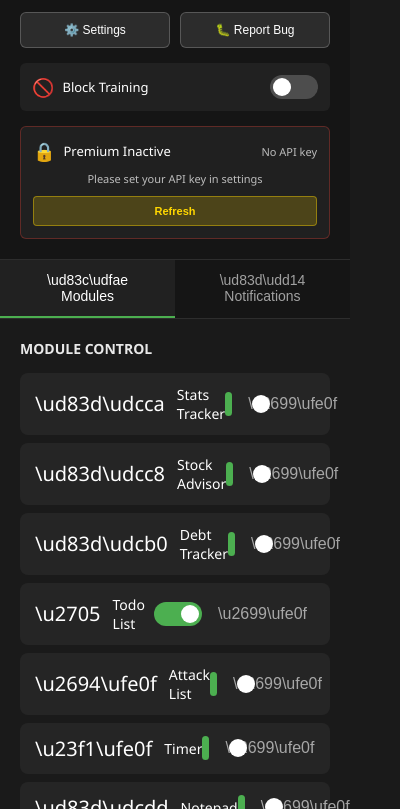
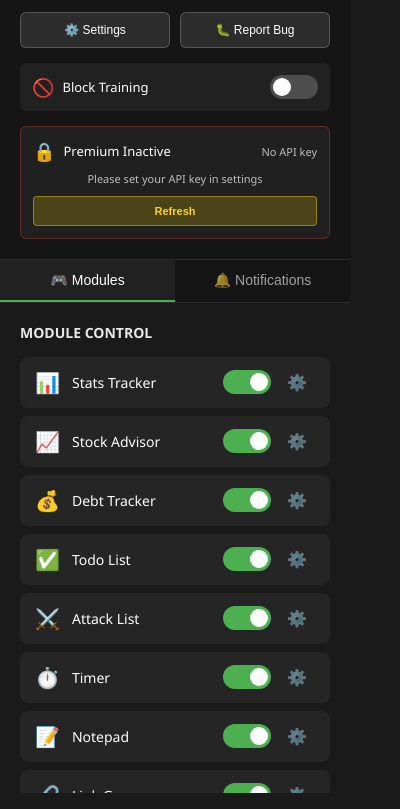
Before and after one commit to Machiacelli/SidekickChromeExt, a browser extension: page popup/popup.html in a window 400 px wide. Shown: the part 166-975 px from the top of the page. Drawn offline with Linux system fonts and the light colour scheme.

Commit message:
fix: correct emoji encoding in popup HTML

```diff
--- a/popup/popup.html
+++ b/popup/popup.html
@@ -480,35 +480,124 @@
 
     <!-- Tabs Navigation -->
     <div class="tabs">
-        <button class="tab-button active" data-tab="modules">\ud83c\udfae Modules</button>
-        <button class="tab-button" data-tab="notifications">\ud83d\udd14 Notifications</button>
+        <button class="tab-button active" data-tab="modules">🎮 Modules</button>
+        <button class="tab-button" data-tab="notifications">🔔 Notifications</button>
     </div>
 
     <div class="content">
         <!-- Modules Tab -->
         <div class="tab-content active" id="modules-tab">
             <div class="tab-section-title">MODULE CONTROL</div>
-            <!-- 8 module items here -->
-            <div class="module-item"><span class="module-icon">\ud83d\udcca</span><span class="module-name">Stats Tracker</span><label class="module-toggle"><input type="checkbox" data-module="stats-tracker" checked><span class="slider"></span></label><button class="module-settings-btn" data-module="stats-tracker">\u2699\ufe0f</button></div>
-            <div class="module-item"><span class="module-icon">\ud83d\udcc8</span><span class="module-name">Stock Advisor</span><label class="module-toggle"><input type="checkbox" data-module="stock-advisor" checked><span class="slider"></span></label><button class="module-settings-btn" data-module="stock-advisor">\u2699\ufe0f</button></div>
-            <div class="module-item"><span class="module-icon">\ud83d\udcb0</span><span class="module-name">Debt Tracker</span><label class="module-toggle"><input type="checkbox" data-module="debt-tracker" checked><span class="slider"></span></label><button class="module-settings-btn" data-module="debt-tracker">\u2699\ufe0f</button></div>
-            <div class="module-item"><span class="module-icon">\u2705</span><span class="module-name">Todo List</span><label class="module-toggle"><input type="checkbox" data-module="todo-list" checked><span class="slider"></span></label><button class="module-settings-btn" data-module="todo-list">\u2699\ufe0f</button></div>
-            <div class="module-item"><span class="module-icon">\u2694\ufe0f</span><span class="module-name">Attack List</span><label class="module-toggle"><input type="checkbox" data-module="attack-list" checked><span class="slider"></span></label><button class="module-settings-btn" data-module="attack-list">\u2699\ufe0f</button></div>
-            <div class="module-item"><span class="module-icon">\u23f1\ufe0f</span><span class="module-name">Timer</span><label class="module-toggle"><input type="checkbox" data-module="timer" checked><span class="slider"></span></label><button class="module-settings-btn" data-module="timer">\u2699\ufe0f</button></div>
-            <div class="module-item"><span class="module-icon">\ud83d\udcdd</span><span class="module-name">Notepad</span><label class="module-toggle"><input type="checkbox" data-module="notepad" checked><span class="slider"></span></label><button class="module-settings-btn" data-module="notepad">\u2699\ufe0f</button></div>
-            <div class="module-item"><span class="module-icon">\ud83d\udd17</span><span class="module-name">Link Groups</span><label class="module-toggle"><input type="checkbox" data-module="link-groups" checked><span class="slider"></span></label><button class="module-settings-btn" data-module="link-groups">\u2699\ufe0f</button></div>
+
+            <div class="module-item">
+                <span class="module-icon">📊</span>
+                <span class="module-name">Stats Tracker</span>
+                <label class="module-toggle">
+                    <input type="checkbox" data-module="stats-tracker" checked>
+                    <span class="slider"></span>
+                </label>
+                <button class="module-settings-btn" data-module="stats-tracker">⚙️</button>
+            </div>
+
+            <div class="module-item">
+                <span class="module-icon">📈</span>
+                <span class="module-name">Stock Advisor</span>
+                <label class="module-toggle">
+                    <input type="checkbox" data-module="stock-advisor" checked>
+                    <span class="slider"></span>
+                </label>
+                <button class="module-settings-btn" data-module="stock-advisor">⚙️</button>
+            </div>
+
+            <div class="module-item">
+                <span class="module-icon">💰</span>
+                <span class="module-name">Debt Tracker</span>
+                <label class="module-toggle">
+                    <input type="checkbox" data-module="debt-tracker" checked>
+                    <span class="slider"></span>
+                </label>
+                <button class="module-settings-btn" data-module="debt-tracker">⚙️</button>
+            </div>
+
+            <div class="module-item">
+                <span class="module-icon">✅</span>
+                <span class="module-name">Todo List</span>
+                <label class="module-toggle">
+                    <input type="checkbox" data-module="todo-list" checked>
+                    <span class="slider"></span>
+                </label>
+                <button class="module-settings-btn" data-module="todo-list">⚙️</button>
+            </div>
+
+            <div class="module-item">
+                <span class="module-icon">⚔️</span>
+                <span class="module-name">Attack List</span>
+                <label class="module-toggle">
+                    <input type="checkbox" data-module="attack-list" checked>
+                    <span class="slider"></span>
+                </label>
+                <button class="module-settings-btn" data-module="attack-list">⚙️</button>
+            </div>
+
+            <div class="module-item">
+                <span class="module-icon">⏱️</span>
+                <span class="module-name">Timer</span>
+                <label class="module-toggle">
+                    <input type="checkbox" data-module="timer" checked>
+                    <span class="slider"></span>
+                </label>
+                <button class="module-settings-btn" data-module="timer">⚙️</button>
+            </div>
+
+            <div class="module-item">
+                <span class="module-icon">📝</span>
+                <span class="module-name">Notepad</span>
+                <label class="module-toggle">
+                    <input type="checkbox" data-module="notepad" checked>
+                    <span class="slider"></span>
+                </label>
+                <button class="module-settings-btn" data-module="notepad">⚙️</button>
+            </div>
+
+            <div class="module-item">
+                <span class="module-icon">🔗</span>
+                <span class="module-name">Link Groups</span>
+                <label class="module-toggle">
+                    <input type="checkbox" data-module="link-groups" checked>
+                    <span class="slider"></span>
+                </label>
+                <button class="module-settings-btn" data-module="link-groups">⚙️</button>
+            </div>
         </div>
 
         <!-- Notifications Tab -->
         <div class="tab-content" id="notifications-tab">
             <div class="tab-section-title">RECENT ACTIVITY</div>
-            <div id="notifications-container"><div class="empty-state"><div class="empty-state-icon">\ud83d\udd14</div><div style="font-size:14px;margin-bottom:10px">No Recent Notifications</div><div style="font-size:12px;opacity:0.7">Notifications will appear here when:<br>\u2022 Modules perform actions<br>\u2022 Important events occur<br>\u2022 Status changes happen</div></div></div>
-            <div style="margin-top:20px;padding:15px;background:rgba(76,175,80,0.1);border-radius:8px;border:1px solid rgba(76,175,80,0.3)"><div style="font-size:13px;font-weight:600;margin-bottom:8px">\ud83d\udca1 Quick Tip</div><div style="font-size:12px;opacity:0.8">Click the \u2699\ufe0f cogwheel button in the Torn sidebar to access all Sidekick settings and module toggles!</div></div>
+
+            <div id="notifications-container">
+                <div class="empty-state">
+                    <div class="empty-state-icon">🔔</div>
+                    <div style="font-size: 14px; margin-bottom: 10px;">No Recent Notifications</div>
+                    <div style="font-size: 12px; opacity: 0.7;">
+                        Notifications will appear here when:<br>
+                        • Modules perform actions<br>
+                        • Important events occur<br>
+                        • Status changes happen
+                    </div>
+                </div>
+            </div>
+
+            <div
+                style="margin-top: 20px; padding: 15px; background: rgba(76, 175, 80, 0.1); border-radius: 8px; border: 1px solid rgba(76, 175, 80, 0.3);">
+                <div style="font-size: 13px; font-weight: 600; margin-bottom: 8px;">💡 Quick Tip</div>
+                <div style="font-size: 12px; opacity: 0.8;">
+                    Click the ⚙️ cogwheel button in the Torn sidebar to access all Sidekick settings and module toggles!
+                </div>
+            </div>
         </div>
     </div>
 
     <script src="popup.js"></script>
 </body>
-</html>
 
 </html>
```
